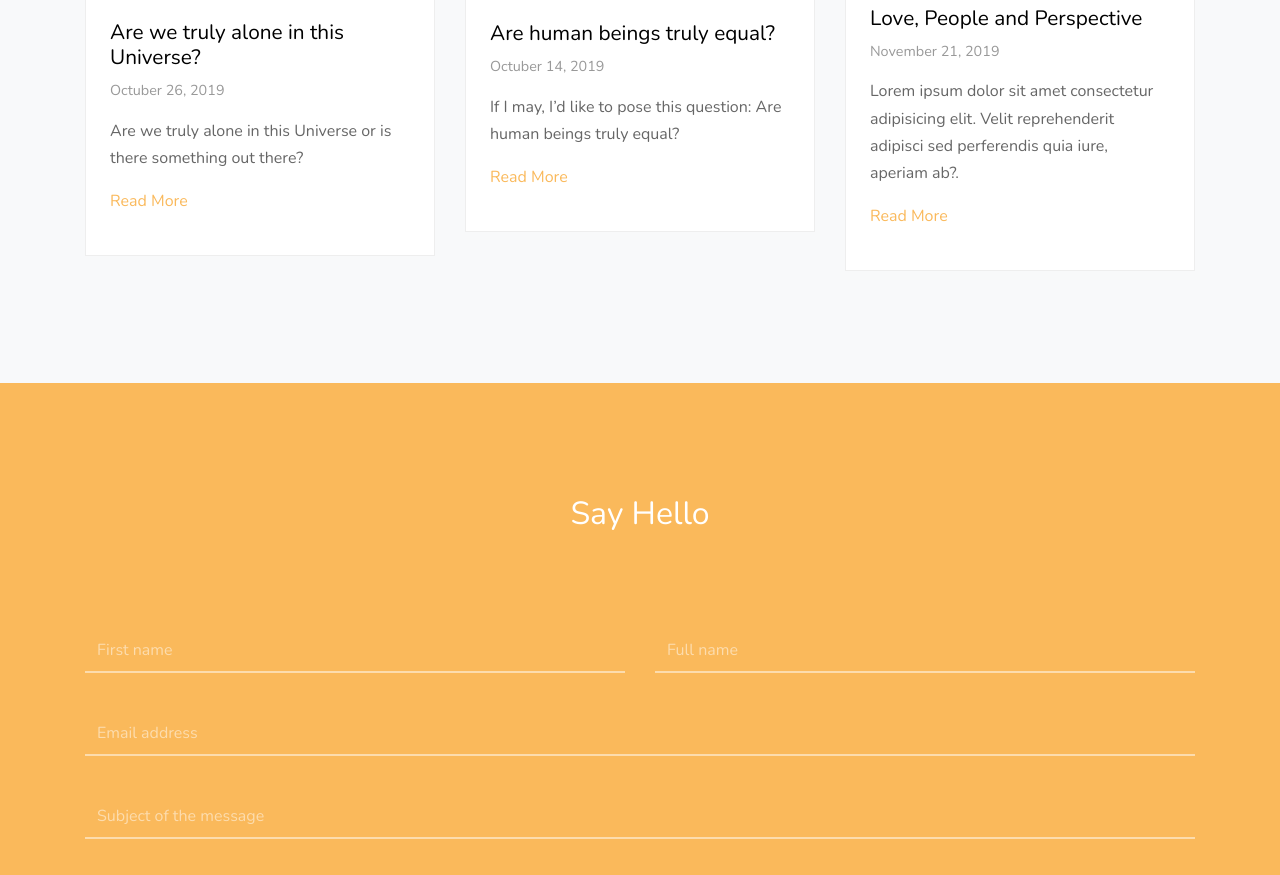
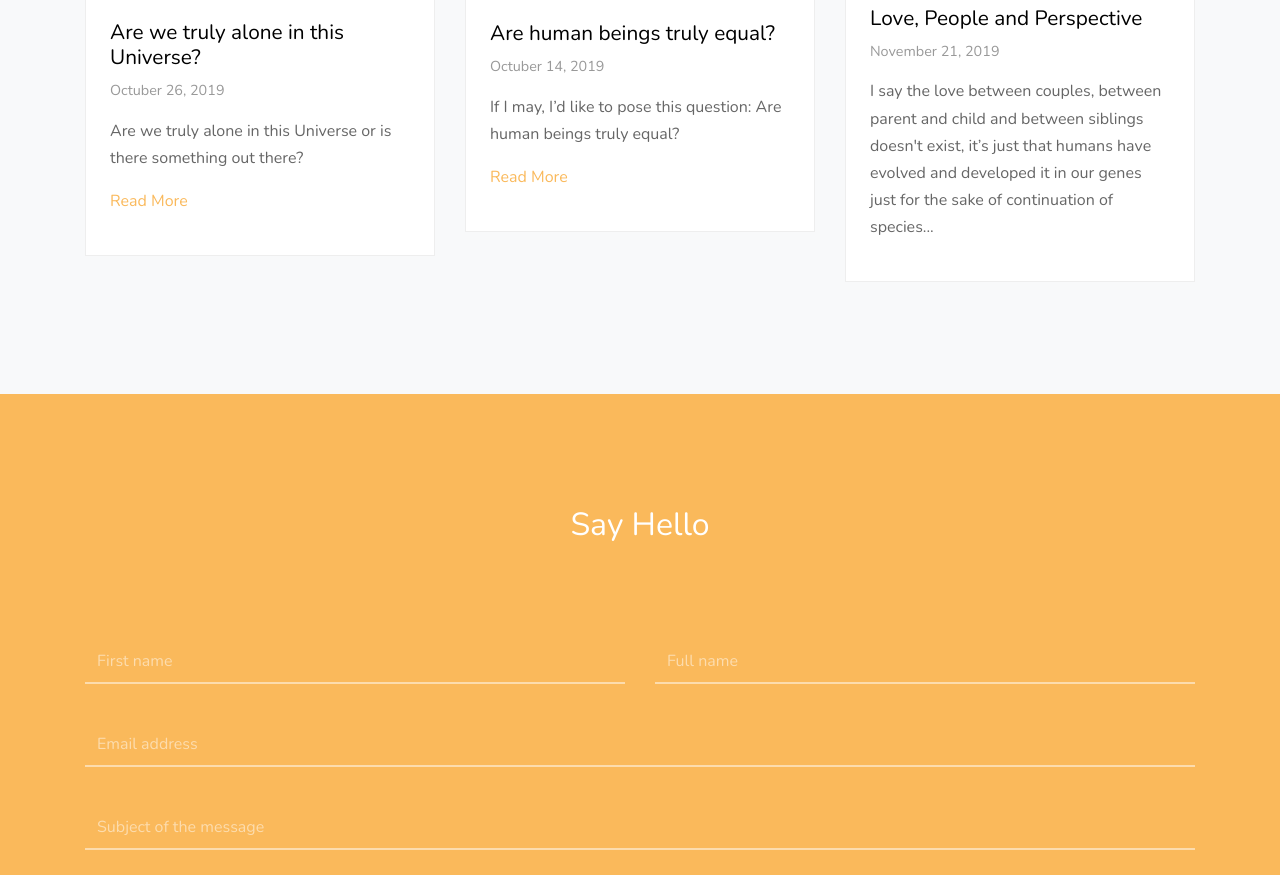
Before and after one commit to mrhassansaif/my_portfolio, a plain HTML site: page index.html in a window 1280 px wide. Shown: the part 5539-6414 px from the top of the page. Drawn offline with nearby package versions, Linux system fonts and the light colour scheme; files whose address does not match are found by name.

Commit message:
Edited the code

```diff
--- a/index.html
+++ b/index.html
@@ -388,8 +388,8 @@
               <div class="p-4 bg-white">
                 <h3><a href="single_2.html">Love, People and Perspective</a></h3>
                 <span class="date">November 21, 2019</span>
-                <p>Lorem ipsum dolor sit amet consectetur adipisicing elit. Velit reprehenderit adipisci sed perferendis quia iure, aperiam ab?.</p>
-                <p class="more"><a href="single_2.html">Read More</a></p>
+                <p>I say the love between couples, between parent and child and between siblings doesn't exist,
+                   it’s just that humans have evolved and developed it in our genes just for the sake of continuation of species...</p>
               </div>
             </div>
           </div>
```
